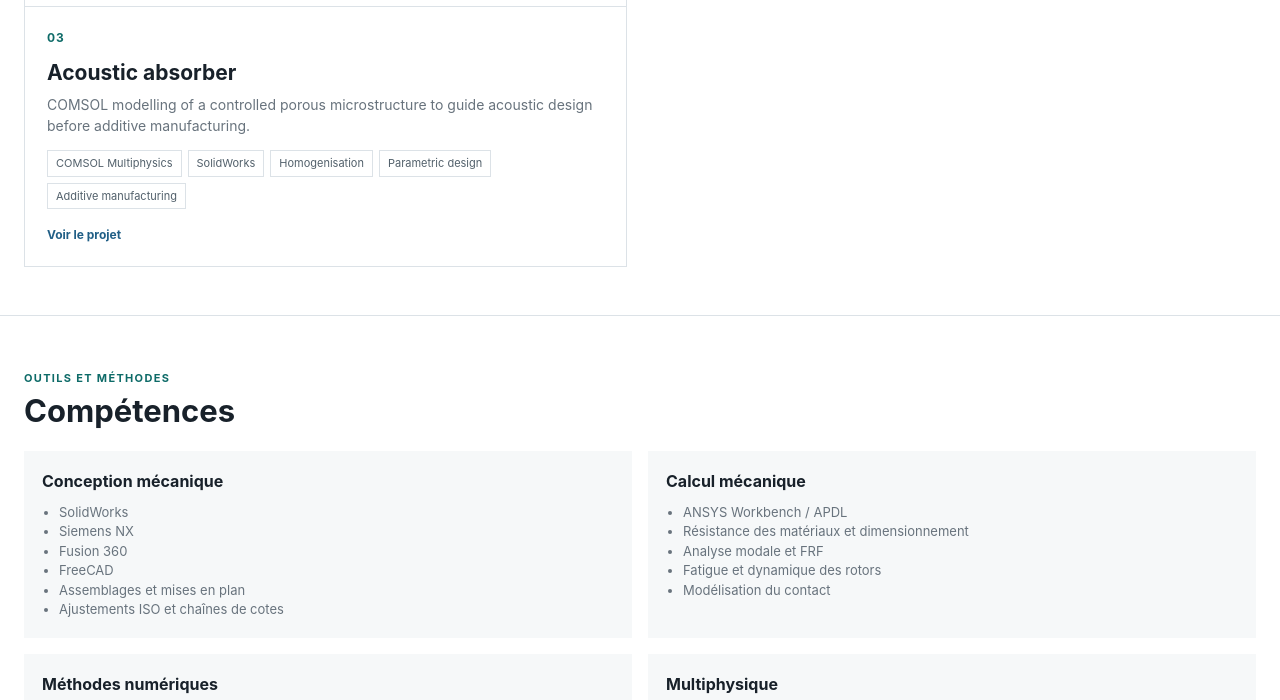
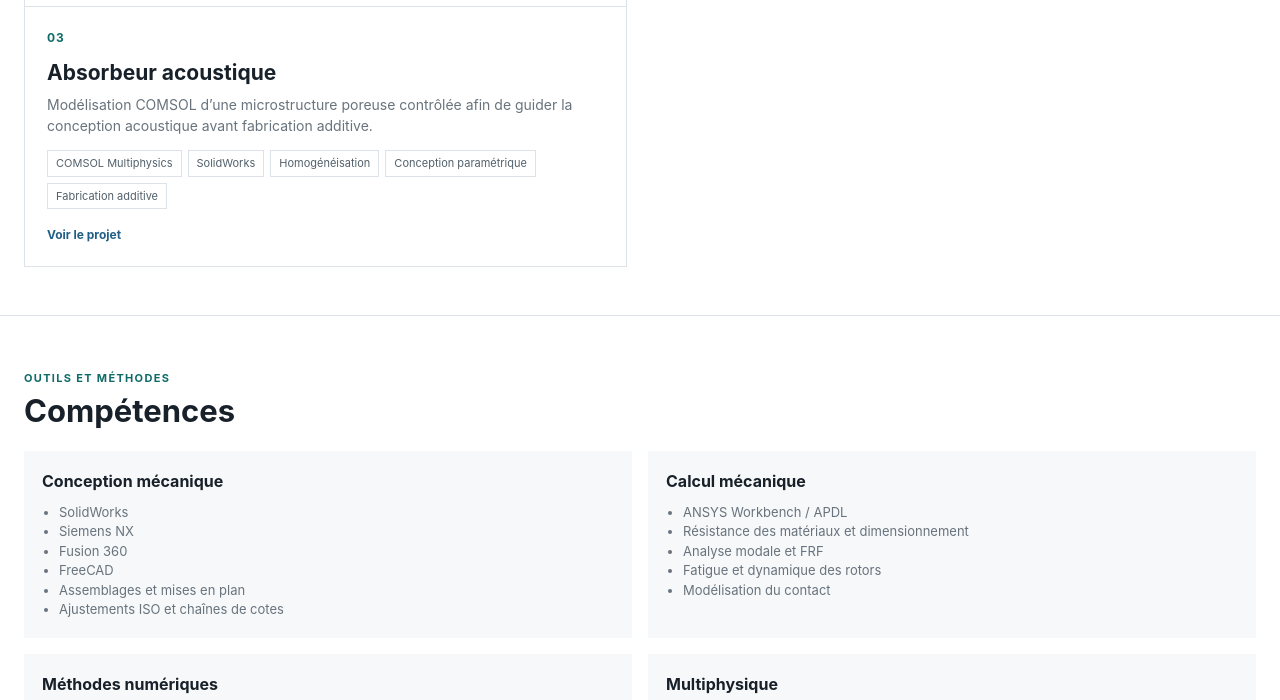
Before and after one commit to Ngbosando/Ngbosando.github.io, a Jekyll site: the page built from index.html, in a window 1280 px wide and 900 px high, scrolled down 1292 px, cut to the strip 200-900 px from the top of the window. Built offline with Jekyll 4.4.1, drawn with Linux system fonts in a browser that asks for light colours.

Commit message:
Traduire le projet acoustique en français

```diff
--- a/_projects/acoustic-absorber/index.md
+++ b/_projects/acoustic-absorber/index.md
@@ -1,31 +1,31 @@
 ---
 layout: post
 order: 3
-title: Acoustic absorber
-description: COMSOL modelling of a controlled porous microstructure to guide acoustic design before additive manufacturing.
-skills: [COMSOL Multiphysics, SolidWorks, Homogenisation, Parametric design, Additive manufacturing]
+title: Absorbeur acoustique
+description: Modélisation COMSOL d’une microstructure poreuse contrôlée afin de guider la conception acoustique avant fabrication additive.
+skills: [COMSOL Multiphysics, SolidWorks, Homogénéisation, Conception paramétrique, Fabrication additive]
 main-image: /assets/images/msme-thermal.svg
 permalink: /projects/acoustic-absorber/
 ---
 
-<div class="project-intro"><b>Objective</b><span>Link porous geometry to transport properties and acoustic absorption before manufacturing.</span></div>
+<div class="project-intro"><b>Objectif</b><span>Relier la géométrie poreuse aux propriétés de transport et à l’absorption acoustique avant fabrication.</span></div>
 
 ## Microstructure
 <figure class="figure-wide technical-figure">
-  <a href="{{ '/assets/images/msme-thermal.svg' | relative_url }}"><img src="{{ '/assets/images/msme-thermal.svg' | relative_url }}" alt="COMSOL simulation of porous microstructure"></a>
-  <figcaption>Cell-scale COMSOL model used to identify transport properties.</figcaption>
+  <a href="{{ '/assets/images/msme-thermal.svg' | relative_url }}"><img src="{{ '/assets/images/msme-thermal.svg' | relative_url }}" alt="Simulation COMSOL de la microstructure poreuse"></a>
+  <figcaption>Modèle COMSOL à l’échelle de la cellule utilisé pour identifier les propriétés de transport.</figcaption>
 </figure>
 
-## Cell size
+## Taille de cellule
 <figure class="figure-wide technical-figure">
-  <a href="{{ '/assets/images/msme-size.webp' | relative_url }}"><img src="{{ '/assets/images/msme-size.webp' | relative_url }}" alt="Influence of cell size"></a>
-  <figcaption>Influence of the unit-cell size on predicted acoustic absorption.</figcaption>
+  <a href="{{ '/assets/images/msme-size.webp' | relative_url }}"><img src="{{ '/assets/images/msme-size.webp' | relative_url }}" alt="Influence de la taille de cellule"></a>
+  <figcaption>Influence de la taille de la cellule élémentaire sur l’absorption acoustique prédite.</figcaption>
 </figure>
 
-## Thickness
+## Épaisseur
 <figure class="figure-wide technical-figure">
-  <a href="{{ '/assets/images/msme-thickness.webp' | relative_url }}"><img src="{{ '/assets/images/msme-thickness.webp' | relative_url }}" alt="Influence of absorber thickness"></a>
-  <figcaption>Influence of layer thickness on predicted acoustic absorption.</figcaption>
+  <a href="{{ '/assets/images/msme-thickness.webp' | relative_url }}"><img src="{{ '/assets/images/msme-thickness.webp' | relative_url }}" alt="Influence de l’épaisseur de l’absorbeur"></a>
+  <figcaption>Influence de l’épaisseur de la couche sur l’absorption acoustique prédite.</figcaption>
 </figure>
 
-<div class="result-line"><b>Result</b><span>Reference case: predicted absorption approximately 0.92 around 2.5 kHz for a 1 mm cell and 25 mm layer.</span></div>
+<div class="result-line"><b>Résultat</b><span>Cas de référence : absorption prédite d’environ 0,92 autour de 2,5 kHz pour une cellule de 1 mm et une couche de 25 mm.</span></div>
```
